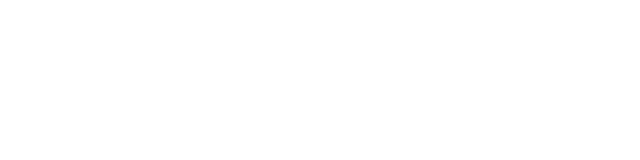
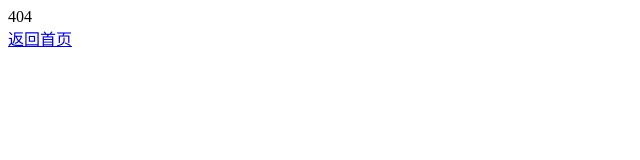
Before and after one commit to Sumuyzzz/fakeTally-vue, a Vue app: page /#/about in a window 1280 px wide. Shown: the top 160 px of the page, without its empty margins (0-640 px from the left). Built offline with nearby package versions, Linux system fonts and the light colour scheme.

Commit message:
add 404 page

```diff
--- /dev/null
+++ b/src/views/Notfound.vue
@@ -0,0 +1,20 @@
+<template>
+    <div>
+<div>404</div>
+<div>
+    <router-link to="/">返回首页</router-link>
+</div>
+    </div>
+</template>
+
+<script lang="ts">
+
+
+    export default ({
+        name: "Notfound"
+    })
+</script>
+
+<style scoped>
+
+</style>
```
Also changed, not shown: src/router/index.ts (+6 -1 lines).
